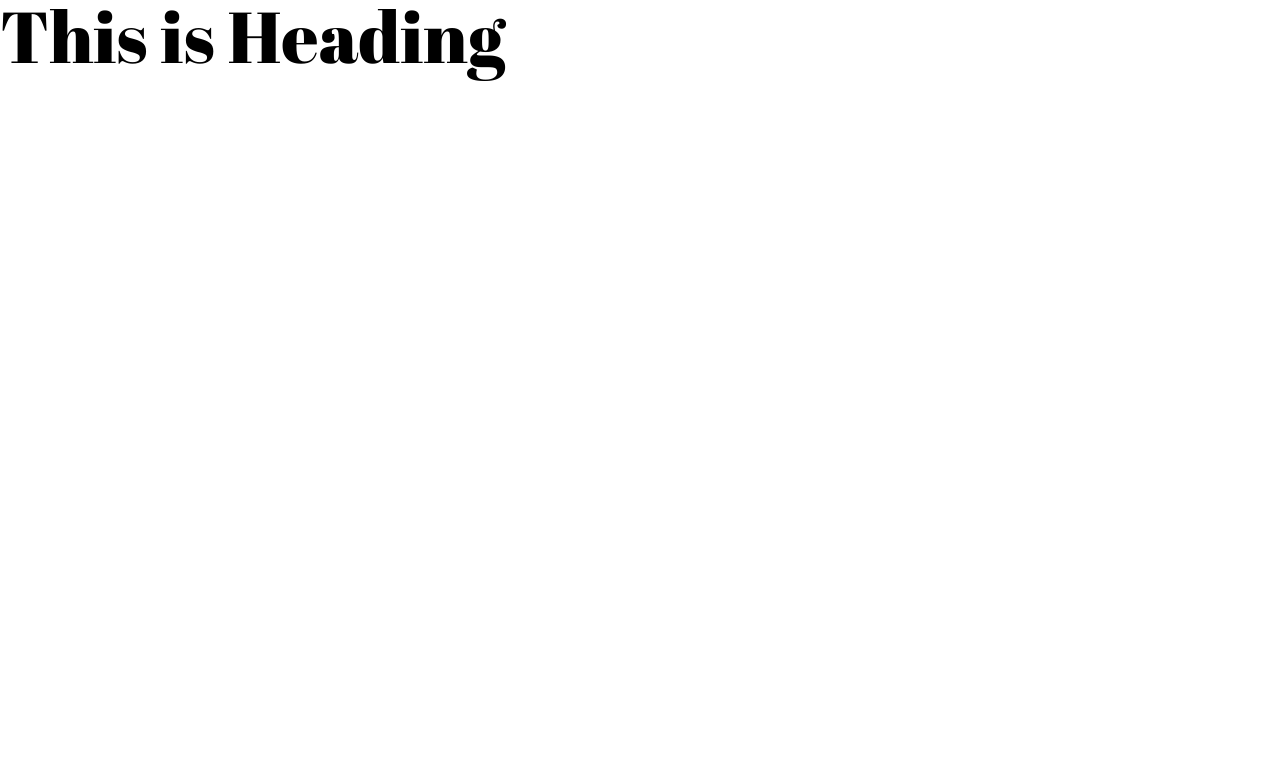
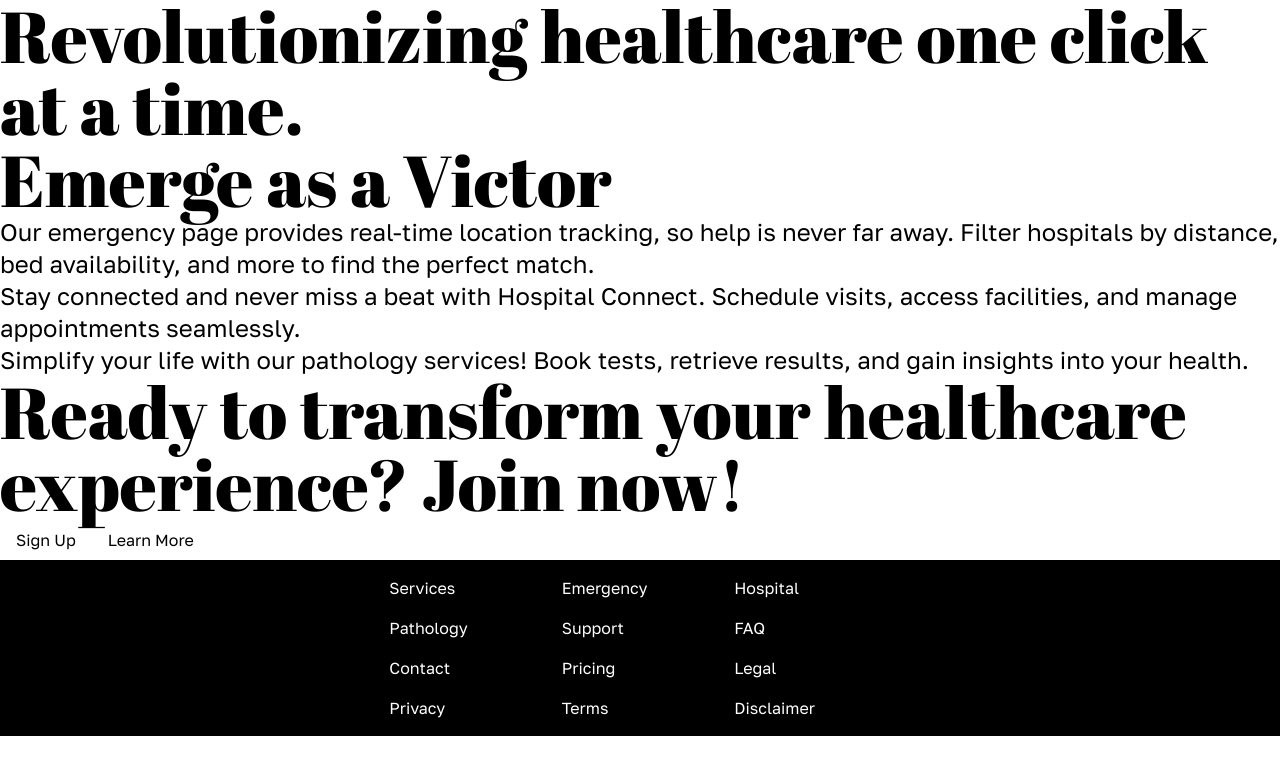
Before and after one commit to arup-basak/mlh-sc0-praani.co, a Next.js app: page / in a window 1280 px wide. Shown: the top 774 px of the page. Built offline with nearby package versions, Linux system fonts and the light colour scheme.

Commit message:
Modified footer,modified footer,added landing page ui

```diff
--- a/src/components/Button.tsx
+++ b/src/components/Button.tsx
@@ -3,11 +3,12 @@ import React from 'react'
 interface Props {
     text: string,
     onClick: () => void
+    className?: string
 }
 
 const Button = (props: Props) => {
     return (
-        <button onClick={props.onClick} className=''>
+        <button onClick={props.onClick} className={`${props.className} p-2 px-4`}>
             {props.text}
         </button>
     )
--- /dev/null
+++ b/src/components/Footer.tsx
@@ -0,0 +1,56 @@
+import React from 'react'
+import Link from 'next/link'
+
+interface ButtonProps { text: string, url: string }
+
+const Button = ({ text, url }: ButtonProps) => {
+    return (
+        <Link href={url} className='p-2'>
+            {text}
+        </Link>
+    )
+}
+
+const Footer = () => {
+    const buttons = [
+        { "text": "Services", "url": "/services" },
+        { "text": "Emergency", "url": "/emergency" },
+        { "text": "Hospital", "url": "/hospital" },
+        { "text": "Pathology", "url": "/pathology" },
+        { "text": "Support", "url": "/support" },
+        { "text": "FAQ", "url": "/faq" },
+        { "text": "Contact", "url": "/contact" },
+        { "text": "Pricing", "url": "/pricing" },
+        { "text": "Legal", "url": "/legal" },
+        { "text": "Privacy", "url": "/privacy" },
+        { "text": "Terms", "url": "/terms" },
+        { "text": "Disclaimer", "url": "/disclaimer" }
+    ]
+    return (
+        <section className='bg-black text-white '>
+            <div className='flex justify-center'>
+                <div className='w-5/12 grid grid-cols-3 p-2'>
+                    {
+                        buttons.map((item, index) => (
+                            <Button
+                                key={index}
+                                text={item.text}
+                                url={item.url}
+                            />
+                        ))
+                    }
+                </div>
+            </div>
+            {/* <div className='flex justify-center w-5/12'>
+                <div>
+                    © 2023 Emergency Hospital Connect. All rights reserved.
+                </div>
+                <div>
+
+                </div>
+            </div> */}
+        </section>
+    )
+}
+
+export default Footer;
--- a/src/components/P.tsx
+++ /dev/null
@@ -1,19 +0,0 @@
-import React from 'react'
-import { Golos_Text } from 'next/font/google'
-
-const font = Golos_Text({ subsets: ['latin'], weight: ['400'] })
-
-interface Props {
-  className?: string
-  children: React.ReactNode
-}
-
-const P = (props: Props) => {
-  return (
-    <div className={`${props.className} ${font.className}`}>
-      {props.children}
-    </div>
-  )
-}
-
-export default P
--- a/src/pages/_app.tsx
+++ b/src/pages/_app.tsx
@@ -1,11 +1,18 @@
 import '@/styles/globals.css'
 import type { AppProps } from 'next/app'
 import { UserProvider } from '@auth0/nextjs-auth0/client';
+import Footer from '@/components/Footer';
+import { Golos_Text } from 'next/font/google'
+
+const font = Golos_Text({ subsets: ['latin'], weight: ['400'] })
 
 export default function App({ Component, pageProps }: AppProps) {
   return (
     <UserProvider>
-      <Component {...pageProps} />
+      <main className={font.className}>
+        <Component {...pageProps} />
+        <Footer />
+      </main>
     </UserProvider>
   )
 }
--- a/src/pages/index.tsx
+++ b/src/pages/index.tsx
@@ -1,10 +1,50 @@
 import React from 'react'
+import Head from 'next/head'
 import Heading from '@/components/Heading'
+import Button from '@/components/Button'
 
 const Home = () => {
   return (
     <>
-      <Heading text='This is Heading' />
+      <Head>
+        <title>Welcome</title>
+      </Head>
+      <main>
+        <Heading
+          text='Revolutionizing healthcare one click at a time.'
+        />
+        <section>
+          <Heading
+            text='Emerge as a Victor'
+          />
+        </section>
+        <section>
+          <div className='text-2xl'>
+            Our emergency page provides real-time location tracking, so help is never far away. Filter hospitals by distance, bed availability, and more to find the perfect match.
+          </div>
+          <div className='text-2xl'>
+            Stay connected and never miss a beat with Hospital Connect. Schedule visits, access facilities, and manage appointments seamlessly.
+          </div>
+          <div className='text-2xl'>
+            Simplify your life with our pathology services! Book tests, retrieve results, and gain insights into your health.
+          </div>
+        </section>
+        <section>
+          <Heading
+            text='Ready to transform your healthcare experience? Join now!'
+          />
+          <div>
+            <Button
+              text='Sign Up'
+              onClick={() => { }}
+            />
+            <Button
+              text='Learn More'
+              onClick={() => { }}
+            />
+          </div>
+        </section>
+      </main>
     </>
   )
 }
```
